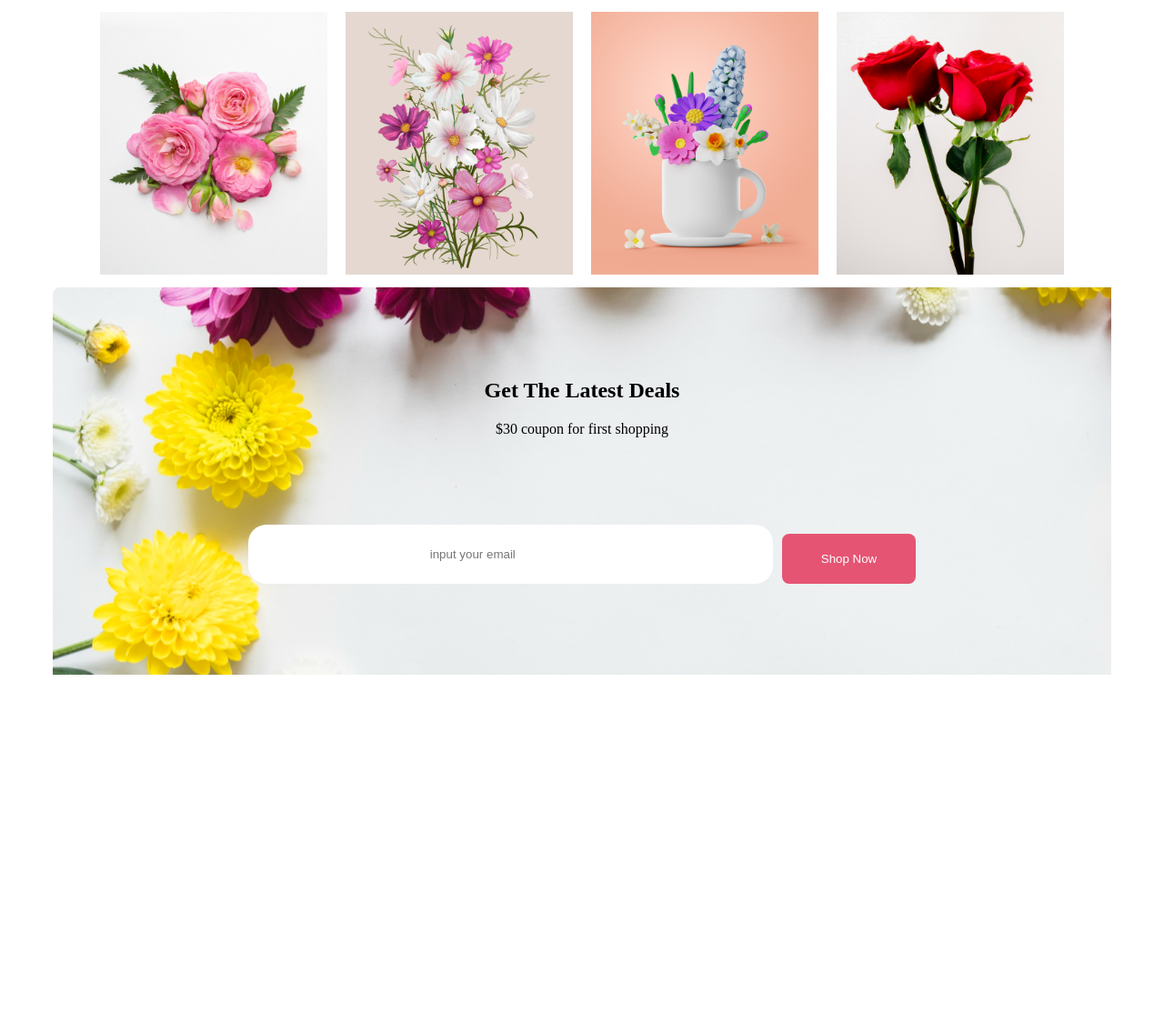
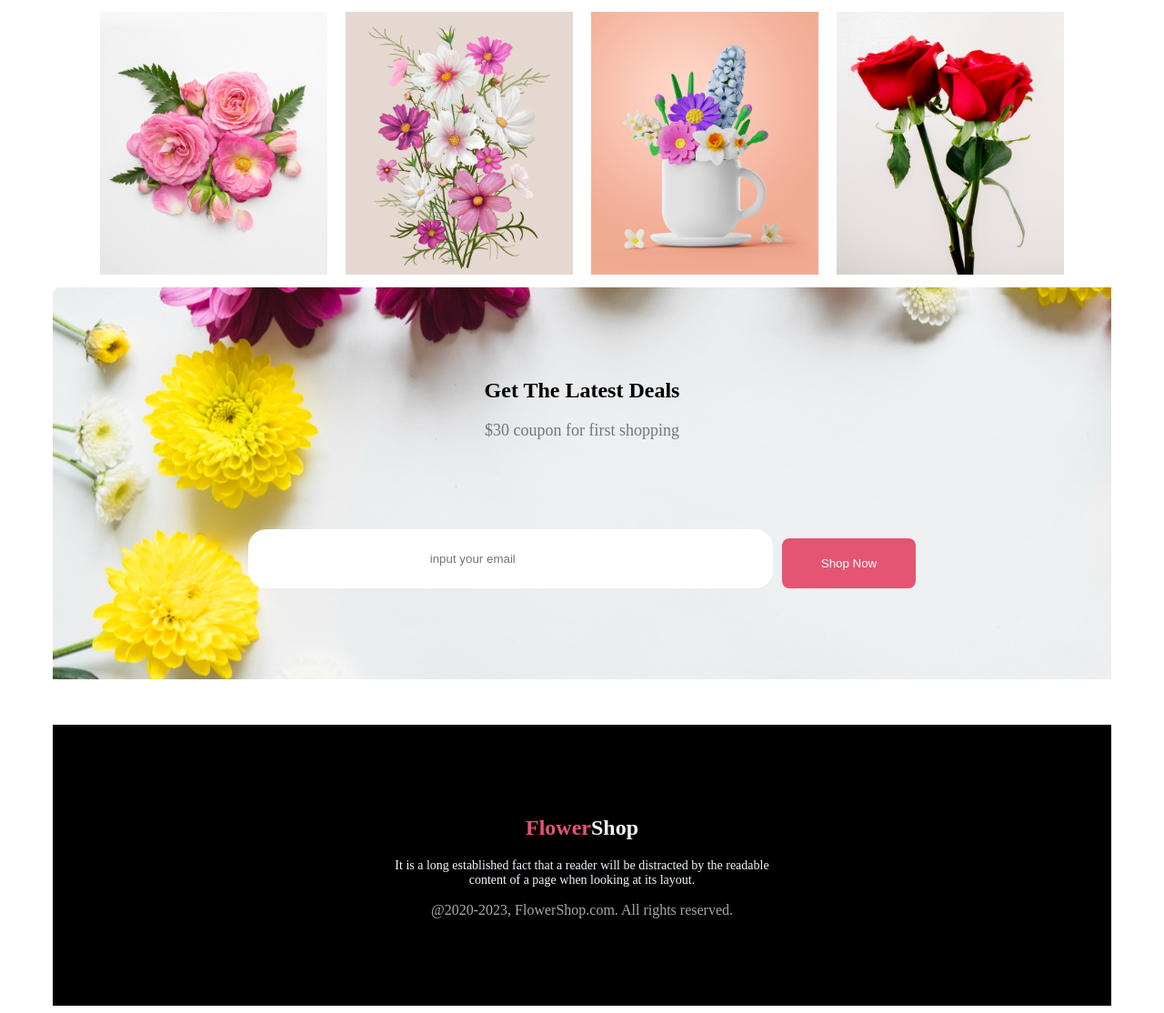
Before and after one commit to saiful108/flower-shop, a plain HTML site: page index.html in a window 1280 px wide. Shown: the part 2451-3565 px from the top of the page at 91% size. Before the commit the page ends 3293 px from the top, so only its background shows below. Drawn offline with Linux system fonts and the light colour scheme.

Commit message:
added footer

```diff
--- a/index.html
+++ b/index.html
@@ -126,7 +126,7 @@
 
     <div class="subscribe-heading">
         <h1>Get The Latest Deals</h1>
-        <p>$30 coupon for first shopping</p>
+        <p class="sub-heading">$30 coupon for first shopping</p>
     </div>
     <div class="subscribe-latter">
         <input class="mail" type="text" placeholder="input your email">
@@ -134,6 +134,14 @@
 
     </div>
 </section>
+
+<section>
+    <div class="footer">
+        <h1 style="color:  #E55473;;">Flower<span style="color: aliceblue;">Shop</span></h1>
+        <p class="sub-heading" style="color: aliceblue; font-size: 14px; ">It is a long established fact that a reader will be distracted by the readable <br> content of a page when looking at its layout.</p>
+        <p style="color: darkgray;">@2020-2023, FlowerShop.com. All rights reserved. </p>
+    </div>
+</section>
     </div>
 
 </body>
--- a/style.css
+++ b/style.css
@@ -104,7 +104,7 @@ background: rgba(229, 84, 115, 0.05);
 /* subscribe */
 .subscribe{
     background-image: url("../../../../image/Rectangle 9.png");
-   margin-bottom: 100px;
+   margin-bottom: 50px;
 }
 
 .subscribe-heading{
@@ -124,3 +124,9 @@ background: rgba(229, 84, 115, 0.05);
     border-radius: 20px;
    padding: 0 200px;
 }
+
+.footer{
+    background-color: black;
+    text-align: center;
+    padding: 80px 0px;
+}
```
